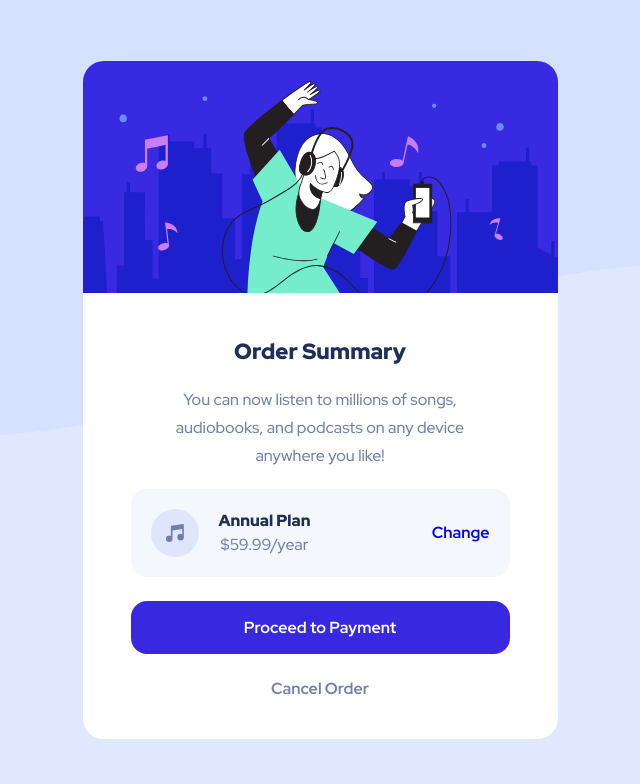
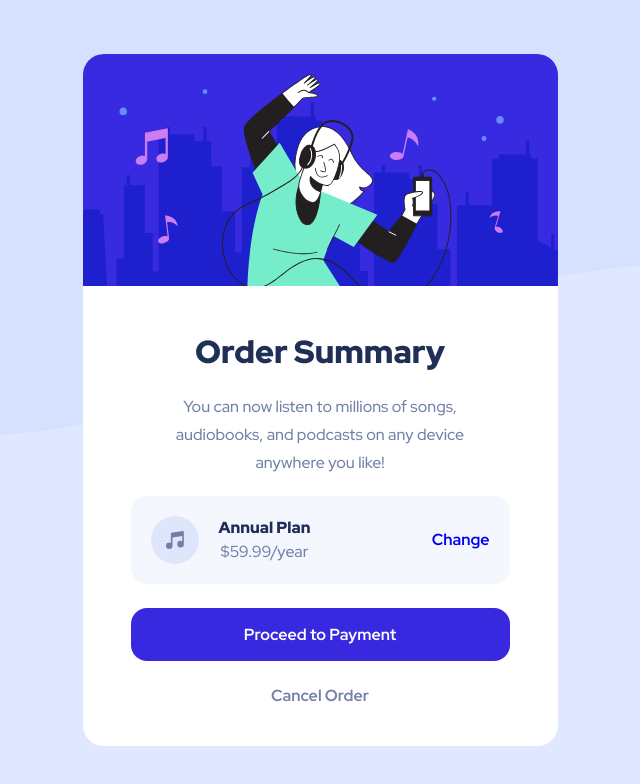
Before and after one commit to smitwag/order-summary-component-main, a plain HTML site: page index.html in a window 1280 px wide. Shown: the whole page, without its empty margins (320-960 px from the left). Drawn offline with Linux system fonts and the light colour scheme.

Commit message:
update style.css

```diff
--- a/style.css
+++ b/style.css
@@ -117,7 +117,9 @@ body {
   .card-info {
     padding: 2.5rem 3rem;
   }
-
+  .card-info h1 {
+    font-size: 32px;
+  }
 }
 
 @media (min-width: 375px) {
```
